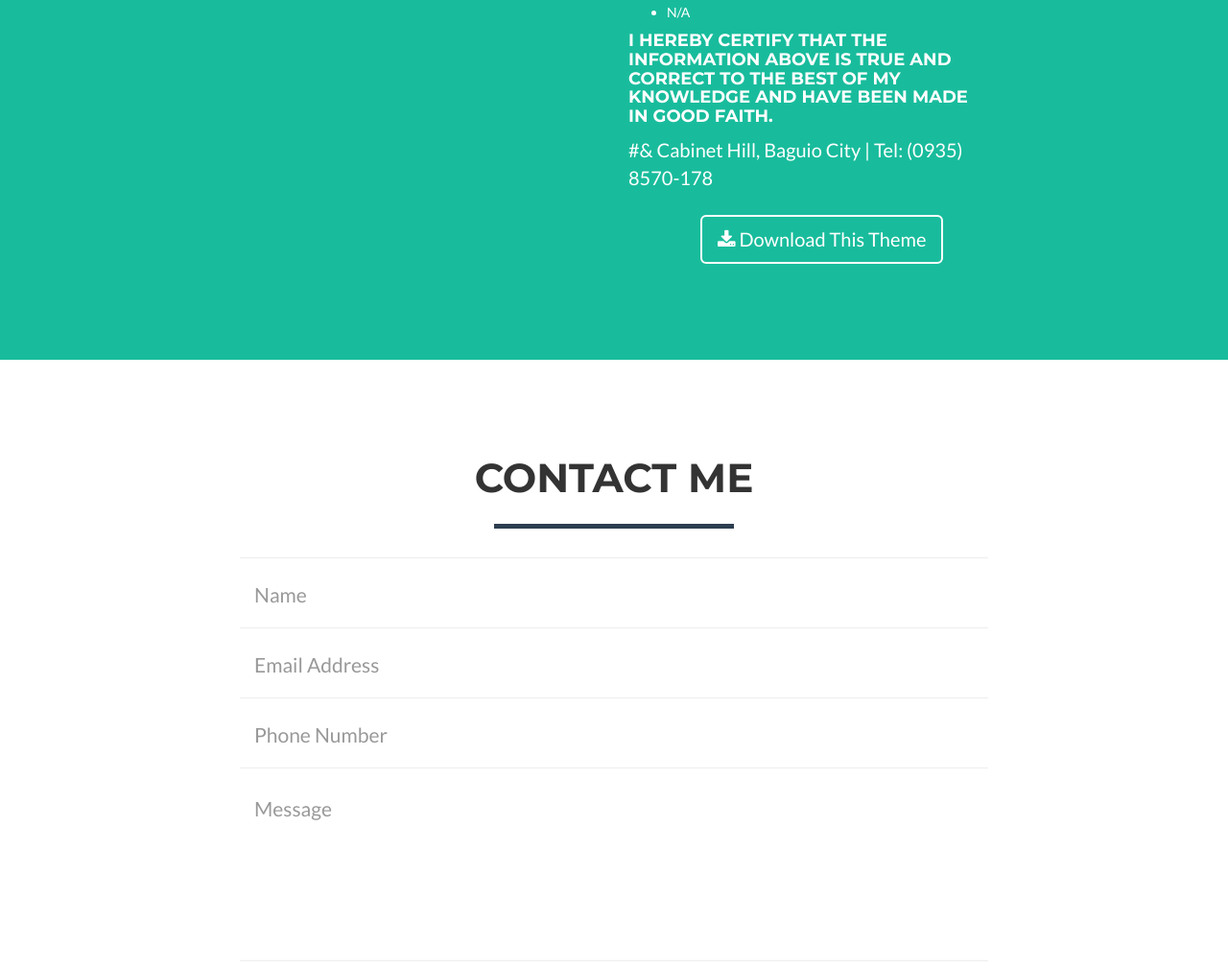
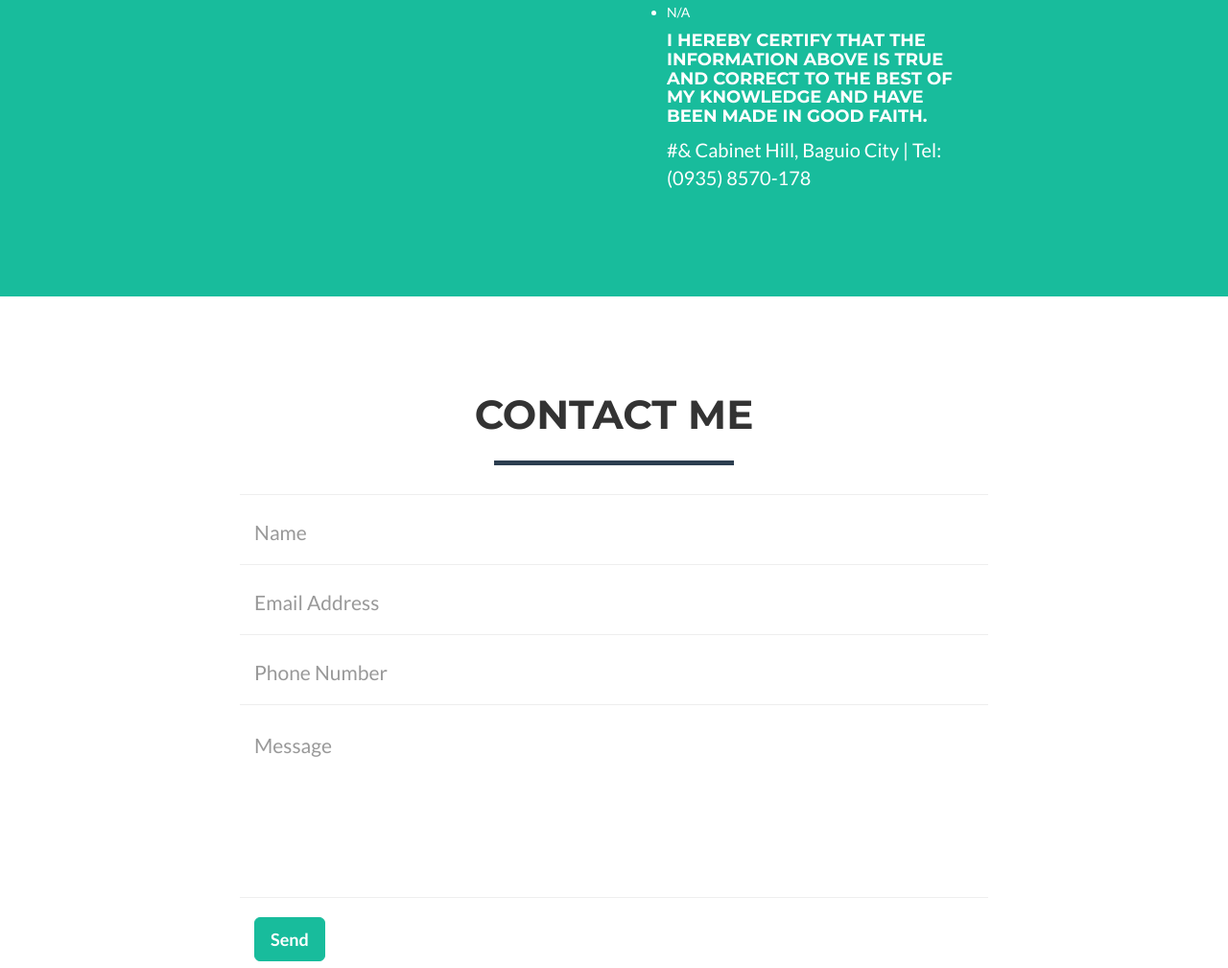
Before and after one commit to angeluhsalva/angeluhsalva.github.io, a website: page index.html in a window 1280 px wide. Shown: the part 2233-3242 px from the top of the page at 96% size. Drawn offline with nearby package versions, Linux system fonts and the light colour scheme.

Commit message:
Update index.html

```diff
--- a/index.html
+++ b/index.html
@@ -185,17 +185,13 @@
    <ul>
      <li>N/A
 </li>
-   </ul>
-
- <h4>I hereby certify that the information above is true and correct to the best of my knowledge and have been made in good faith.</h4>
+       <h4>I hereby certify that the information above is true and correct to the best of my knowledge and have been made in good faith.</h4>
   <div id="footer">
   <p>#& Cabinet Hill, Baguio City | Tel: (0935) 8570-178</p>
                 </div>
-                <div class="col-lg-8 col-lg-offset-2 text-center">
-                    <a href="#" class="btn btn-lg btn-outline">
-                        <i class="fa fa-download"></i> Download This Theme
-                    </a>
-                </div>
+   </ul>
+
+
             </div>
         </div>
     </section>
```
